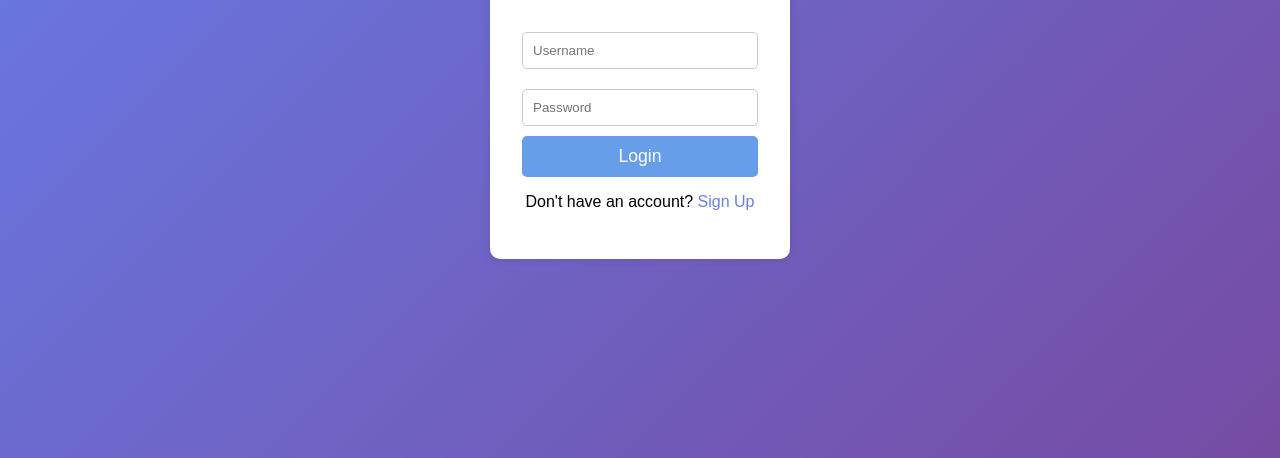
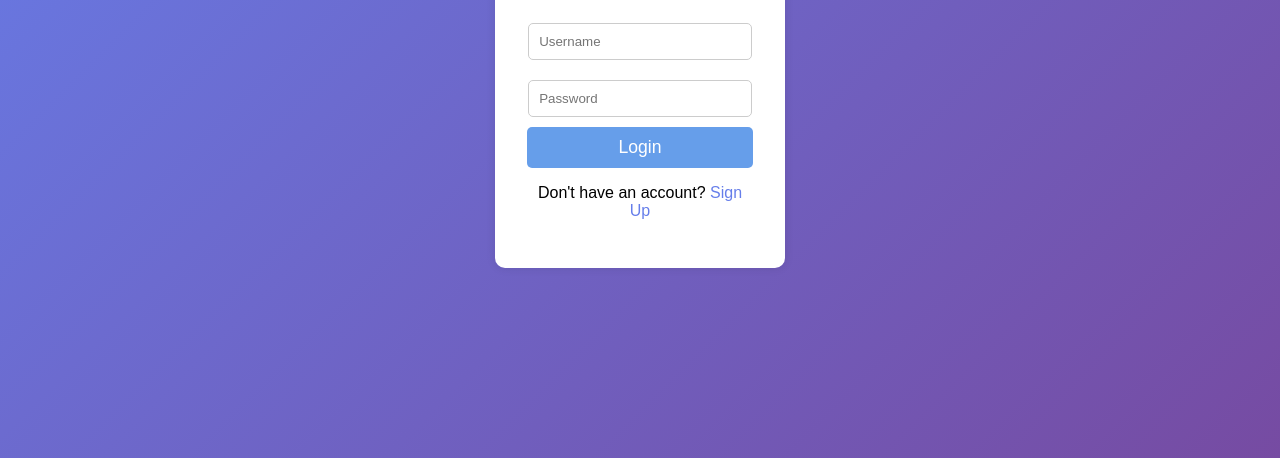
Before and after one commit to ssubha-02/QuizzApp, a plain HTML site: page login.html in a window 1280 px wide. Shown: the part 342-800 px from the top of the page. Drawn offline with Linux system fonts and the light colour scheme.

Commit message:
login.html

```diff
--- a/login.html
+++ b/login.html
@@ -20,13 +20,13 @@
         border-radius: 10px;
         box-shadow: 0 0 10px rgba(0, 0, 0, 0.1);
         text-align: center;
-        width: 300px;
+        width: 290px;
       }
       h2 {
         margin-bottom: 1rem;
       }
       input {
-        width: 100%;
+        width: 99%;
         padding: 10px;
         margin: 10px 0;
         border: 1px solid #ccc;
```
